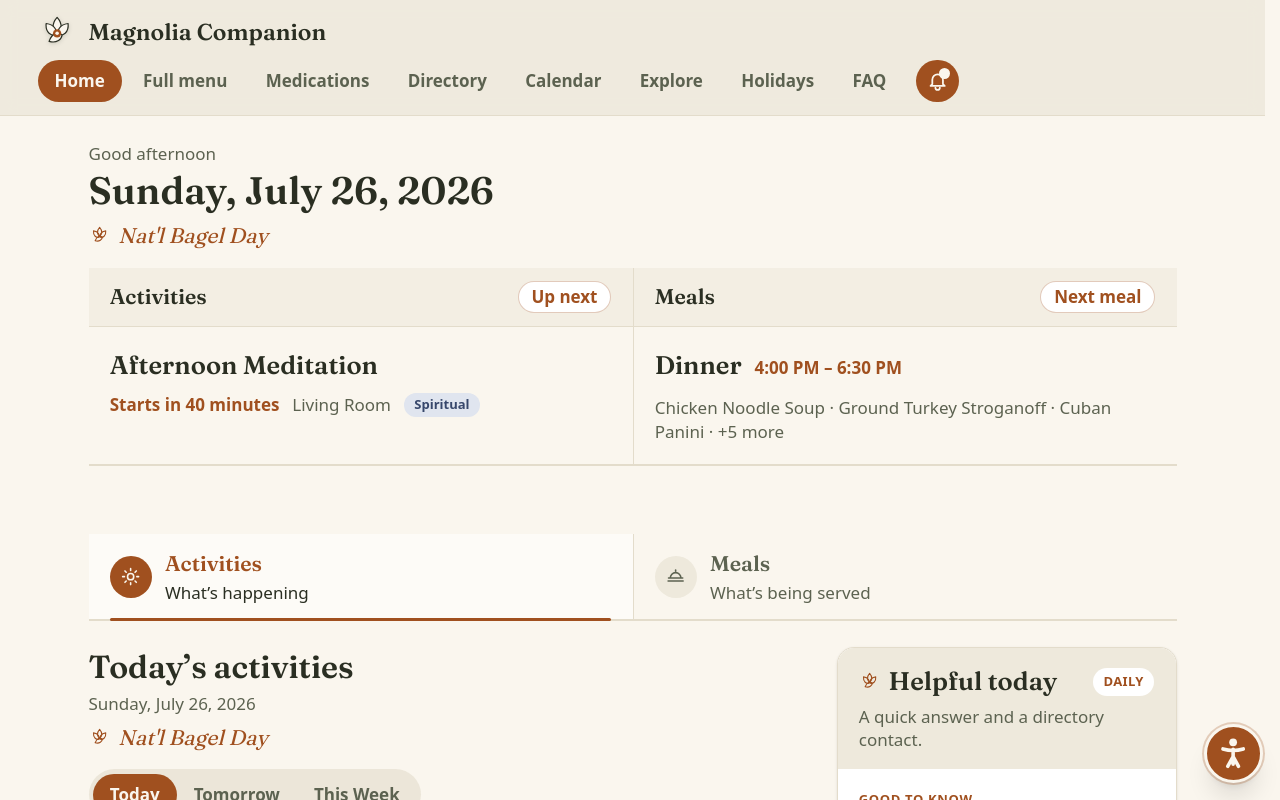
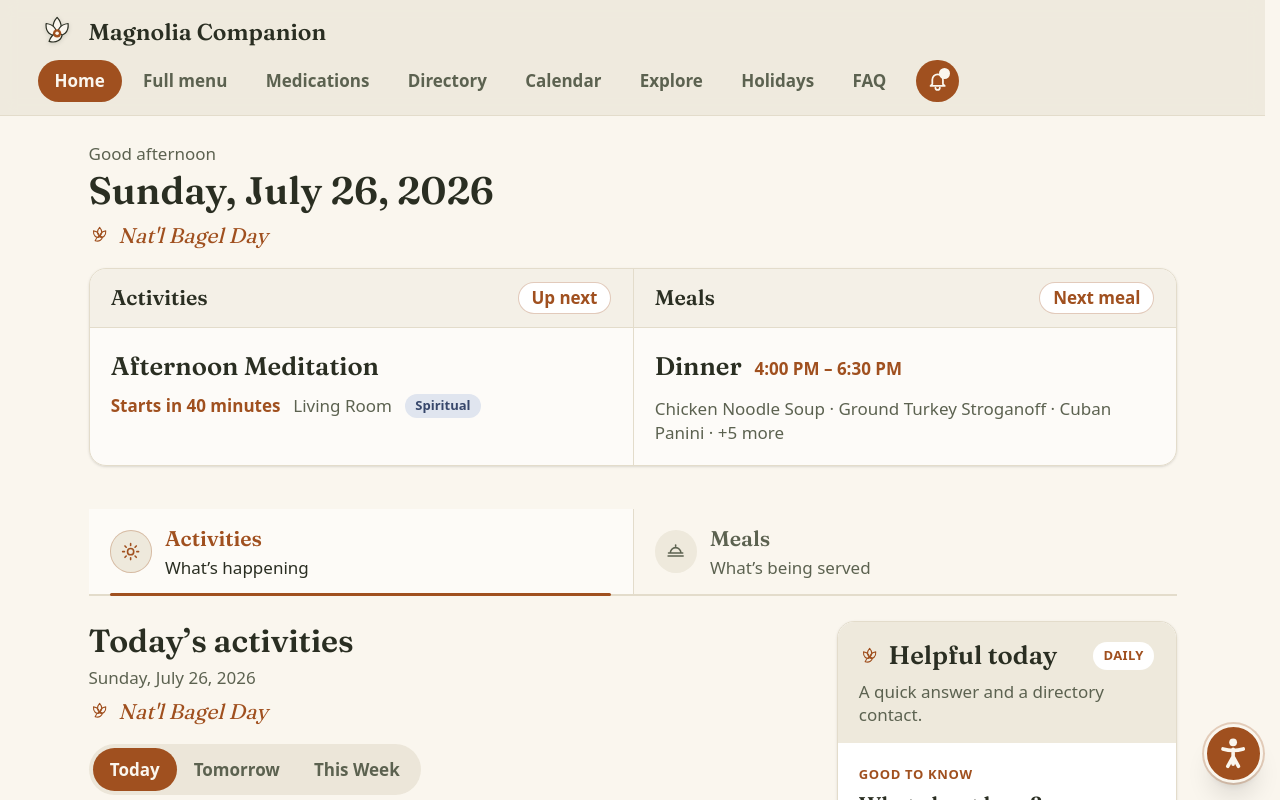
Before and after one commit to dillo/magnolia-companion, a Next.js app: page / in a window 1280 px wide. Shown: the top 800 px of the page. Built offline with nearby package versions, Linux system fonts and the light colour scheme.

Commit message:
Refine home page visual hierarchy

```diff
--- a/components/HomeClient.tsx
+++ b/components/HomeClient.tsx
@@ -105,7 +105,7 @@ export default function HomeClient({
 
   return (
     <div className="mx-auto max-w-5xl">
-      <section aria-label="Today at a glance" className="pb-5 sm:pb-8">
+      <section aria-label="Today at a glance">
         <Masthead
           eyebrow={now ? greetingFor(now) : "Today"}
           main={`${dayNameOfISO(today)}, ${monthDayOfISO(today)}`}
@@ -113,7 +113,7 @@ export default function HomeClient({
           accent={todayDay?.theme ?? null}
         />
 
-        <div className="mt-3 border-b-2 border-hairline sm:mt-4 md:grid md:grid-cols-2">
+        <div className="mt-3 overflow-hidden rounded-2xl border border-hairline bg-card/60 shadow-sm sm:mt-4 md:grid md:grid-cols-2">
           <TodayActivitySummary
             day={todayDay}
             state={activityMoment}
@@ -133,7 +133,7 @@ export default function HomeClient({
         role="tablist"
         aria-label="Home sections"
         aria-orientation="horizontal"
-        className="mt-6 grid grid-cols-2 border-b-2 border-hairline sm:mt-8"
+        className="mt-8 grid grid-cols-2 border-b-2 border-hairline sm:mt-10"
       >
         {HOME_SECTIONS.map((item, index) => {
           const selected = section === item.key;
@@ -168,7 +168,9 @@ export default function HomeClient({
                 <span
                   aria-hidden="true"
                   className={`grid h-10 w-10 shrink-0 place-items-center rounded-full transition-colors ${
-                    selected ? "bg-copper text-petal" : "bg-sand text-moss group-hover:text-ink"
+                    selected
+                      ? "bg-sand text-copper ring-1 ring-inset ring-copper/30"
+                      : "bg-sand text-moss group-hover:text-ink"
                   }`}
                 >
                   <HomeSectionIcon section={item.key} />
```
